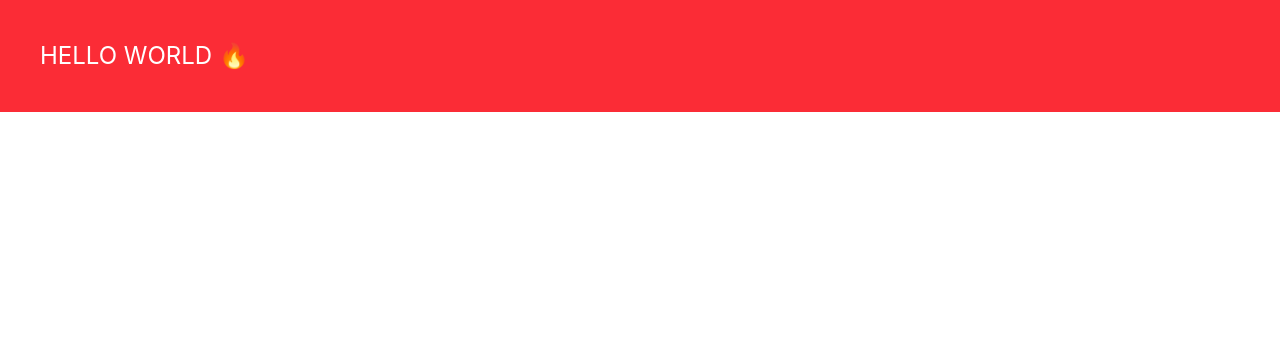
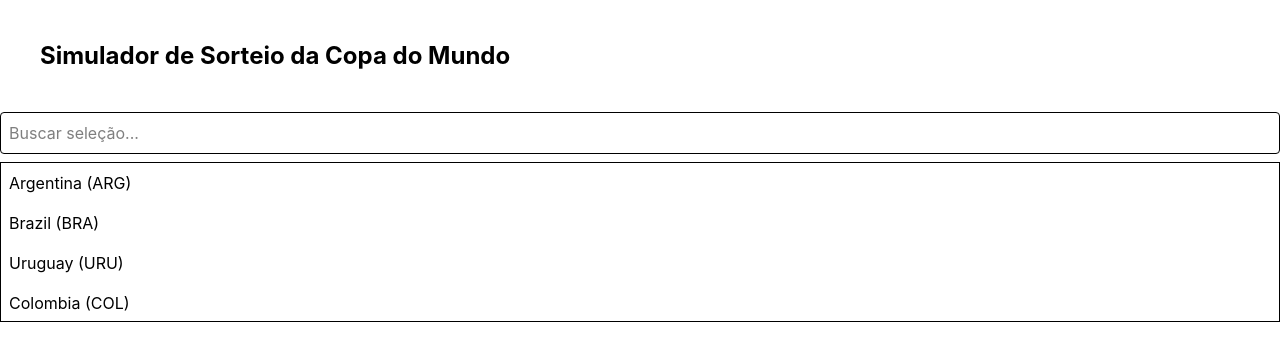
Before and after one commit to camiplvr/worldCupSimulator, a React (Vite) app: page / in a window 1280 px wide. Shown: the top 360 px of the page. Built offline with nearby package versions, Linux system fonts and the light colour scheme.

Commit message:
feat(search): implement team search with custom hook and filtering

```diff
--- a/src/App.tsx
+++ b/src/App.tsx
@@ -1,8 +1,14 @@
 import "./index.css";
+import { SearchSelect } from "./components/SearchSelect/SearchSelect";
 
 function App() {
   return (
-    <div className="bg-red-500 text-white p-10 text-2xl">HELLO WORLD 🔥</div>
+    <>
+      <div className="bg-white text-black font-bold p-10 text-2xl">
+        Simulador de Sorteio da Copa do Mundo
+      </div>
+      <SearchSelect />
+    </>
   );
 }
 export default App;
--- /dev/null
+++ b/src/components/SearchSelect/SearchSelect.tsx
@@ -0,0 +1,29 @@
+import { useTeams } from "../../hooks/useTeams";
+
+export function SearchSelect() {
+  const { query, setQuery, teams, hasResults } = useTeams();
+
+  return (
+    <div className="mb-4">
+      <input
+        type="text"
+        placeholder="Buscar seleção..."
+        value={query}
+        onChange={(e) => setQuery(e.target.value)}
+        className="w-full border p-2 rounded"
+      />
+
+      <ul className="border mt-2 max-h-40 overflow-y-auto">
+        {!hasResults && (
+          <li className="p-2 text-gray-500">Nenhuma seleção encontrada</li>
+        )}
+
+        {teams.map((team) => (
+          <li key={team.code} className="p-2 hover:bg-gray-100 cursor-pointer">
+            {team.name} ({team.code})
+          </li>
+        ))}
+      </ul>
+    </div>
+  );
+}
--- /dev/null
+++ b/src/data/teams.json
@@ -0,0 +1,56 @@
+{
+  "meta": {
+    "competition": "FIFA World Cup 2026",
+    "status": "sample_for_simulation",
+    "notes": "Lista exemplo com 32 seleções para uso em simulador. Não representa a classificação real/final da Copa de 2026."
+  },
+  "teams": [
+    { "name": "Argentina", "code": "ARG", "confederation": "CONMEBOL" },
+    { "name": "Brazil", "code": "BRA", "confederation": "CONMEBOL" },
+    { "name": "Uruguay", "code": "URU", "confederation": "CONMEBOL" },
+    { "name": "Colombia", "code": "COL", "confederation": "CONMEBOL" },
+    { "name": "Ecuador", "code": "ECU", "confederation": "CONMEBOL" },
+    { "name": "Chile", "code": "CHI", "confederation": "CONMEBOL" },
+    {
+      "name": "Canada",
+      "code": "CAN",
+      "confederation": "CONCACAF",
+      "qualificationType": "host"
+    },
+    {
+      "name": "Mexico",
+      "code": "MEX",
+      "confederation": "CONCACAF",
+      "qualificationType": "host"
+    },
+    {
+      "name": "United States",
+      "code": "USA",
+      "confederation": "CONCACAF",
+      "qualificationType": "host"
+    },
+    { "name": "Costa Rica", "code": "CRC", "confederation": "CONCACAF" },
+    { "name": "France", "code": "FRA", "confederation": "UEFA" },
+    { "name": "England", "code": "ENG", "confederation": "UEFA" },
+    { "name": "Spain", "code": "ESP", "confederation": "UEFA" },
+    { "name": "Germany", "code": "GER", "confederation": "UEFA" },
+    { "name": "Portugal", "code": "POR", "confederation": "UEFA" },
+    { "name": "Italy", "code": "ITA", "confederation": "UEFA" },
+    { "name": "Netherlands", "code": "NED", "confederation": "UEFA" },
+    { "name": "Belgium", "code": "BEL", "confederation": "UEFA" },
+    { "name": "Croatia", "code": "CRO", "confederation": "UEFA" },
+    { "name": "Denmark", "code": "DEN", "confederation": "UEFA" },
+    { "name": "Switzerland", "code": "SUI", "confederation": "UEFA" },
+    { "name": "Poland", "code": "POL", "confederation": "UEFA" },
+    { "name": "Serbia", "code": "SRB", "confederation": "UEFA" },
+    { "name": "Japan", "code": "JPN", "confederation": "AFC" },
+    { "name": "South Korea", "code": "KOR", "confederation": "AFC" },
+    { "name": "Australia", "code": "AUS", "confederation": "AFC" },
+    { "name": "Iran", "code": "IRN", "confederation": "AFC" },
+    { "name": "Saudi Arabia", "code": "KSA", "confederation": "AFC" },
+    { "name": "Morocco", "code": "MAR", "confederation": "CAF" },
+    { "name": "Senegal", "code": "SEN", "confederation": "CAF" },
+    { "name": "Nigeria", "code": "NGA", "confederation": "CAF" },
+    { "name": "Cameroon", "code": "CMR", "confederation": "CAF" }
+  ]
+}
--- /dev/null
+++ b/src/hooks/useTeams.ts
@@ -0,0 +1,16 @@
+import { useState, useMemo } from "react";
+import teamsData from "../data/teams.json";
+import { filterTeams } from "../utils/filterTeams.ts";
+
+export function useTeams() {
+  const [query, setQuery] = useState("");
+
+  const teams = useMemo(() => filterTeams(teamsData.teams, query), [query]);
+
+  return {
+    query,
+    setQuery,
+    teams,
+    hasResults: teams.length > 0,
+  };
+}
--- /dev/null
+++ b/src/utils/filterTeams.ts
@@ -0,0 +1,15 @@
+import type { Team } from "../types/index";
+import { normalizeString } from "./normalizedString";
+
+export function filterTeams(teams: Team[], query: string): Team[] {
+  if (!query.trim()) return teams;
+
+  const normalizedQuery = normalizeString(query);
+
+  return teams.filter((team) => {
+    return (
+      normalizeString(team.name).includes(normalizedQuery) ||
+      normalizeString(team.code).includes(normalizedQuery)
+    );
+  });
+}
--- /dev/null
+++ b/src/utils/normalizedString.ts
@@ -0,0 +1,7 @@
+export function normalizeString(str: string): string {
+  return str
+    .toLowerCase()
+    .normalize("NFD")
+    .replace(/[\u0300-\u036f]/g, "")
+    .trim();
+}
--- a/vite.config.ts
+++ b/vite.config.ts
@@ -7,4 +7,7 @@ export default defineConfig({
   test: {
     environment: "jsdom",
   },
+  server: {
+    port: 3000,
+  },
 });
```
